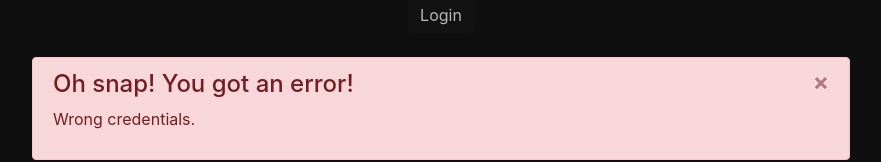
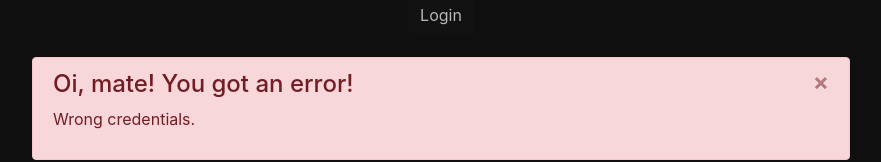
Before and after one commit to ldcu/Feed, a React (Create React App) app in the folder client/: page /login in a window 1280 px wide. Both pictures are taken after typing "name@example.com", "Sample123" into the empty fields and a click on the button "Login". Shown: the part 392-554 px from the top of the page, without its empty margins (199-1080 px from the left). Built offline with nearby package versions, Linux system fonts and the light colour scheme; no server answers.

Commit message:
adce7f507ea1deb57cf82bc8dc807a04

```diff
--- a/client/src/pages/feed.js
+++ b/client/src/pages/feed.js
@@ -180,7 +180,7 @@ class Feed extends React.Component {
 						{/* Displaying alert if no text is entered. 'onClose' sets the 'alert' to 'false' so the button would close. */}
 						{this.state.alert && (
 							<Alert variant="danger" onClose={() => this.setState({ alert: false })} dismissible>
-								<Alert.Heading>Oh snap! You got a warning!</Alert.Heading>
+								<Alert.Heading>Oi, mate! You got a warning!</Alert.Heading>
 								<p>Type something.</p>
 							</Alert>
 						)}
--- a/client/src/pages/login.js
+++ b/client/src/pages/login.js
@@ -82,7 +82,7 @@ class Login extends React.Component {
 						{this.state.alert && (
 							<div align="left">
 							<Alert variant="danger" onClose={() => this.setState({ alert: false })} dismissible>
-								<Alert.Heading>Oh snap! You got an error!</Alert.Heading>
+								<Alert.Heading>Oi, mate! You got an error!</Alert.Heading>
 								<p>Wrong credentials.</p>
 							</Alert>
 							</div>
```
